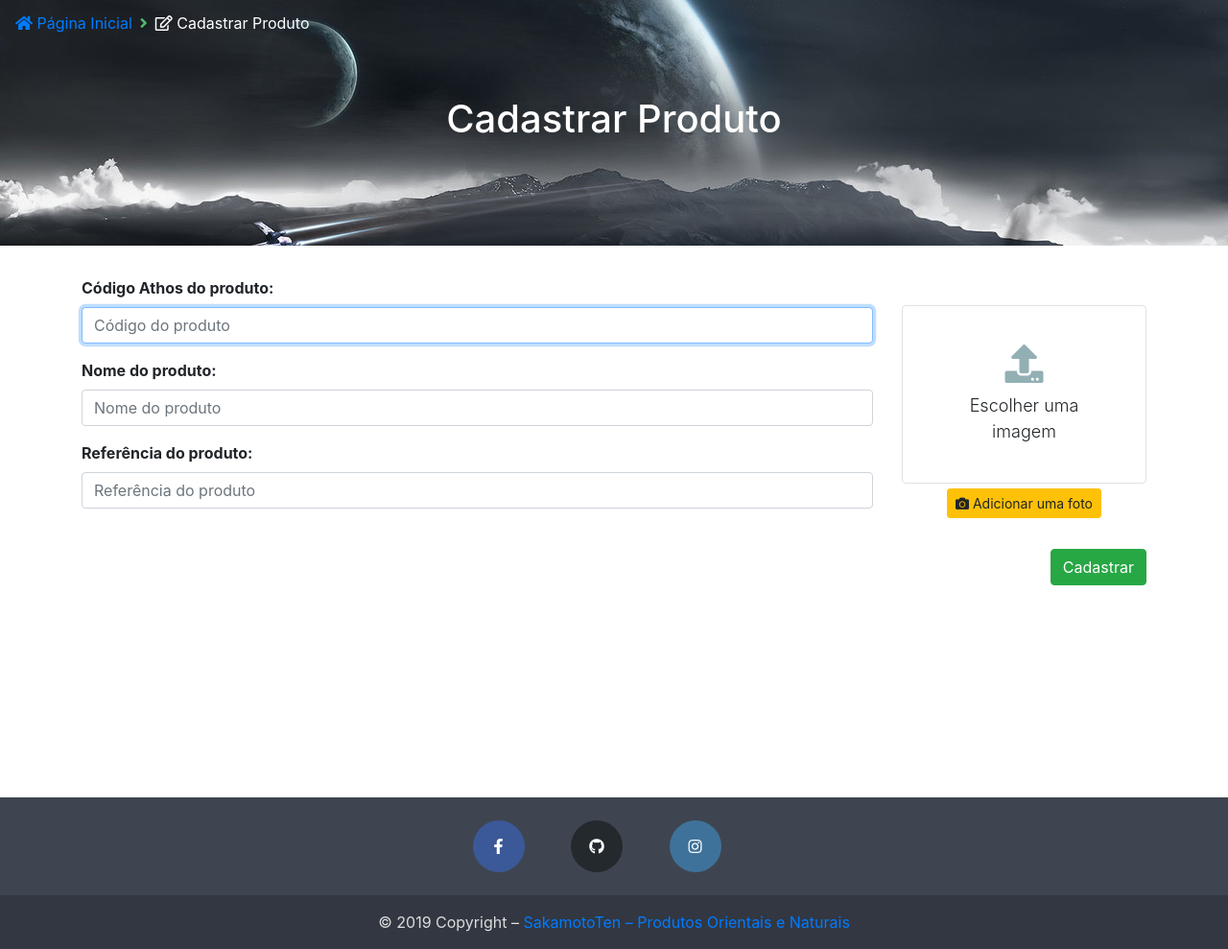
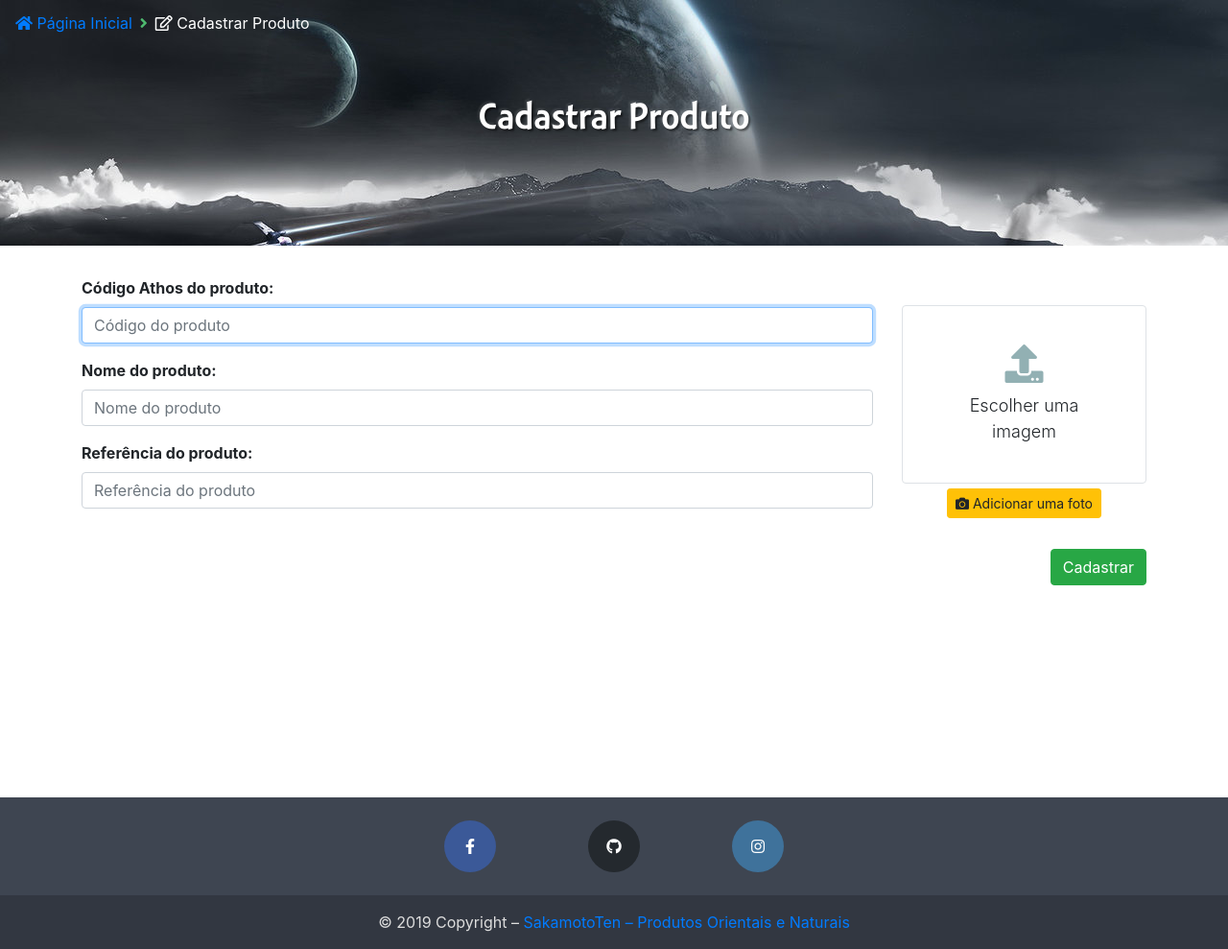
Before and after one commit to leandro1st/nfe, a PHP site: page /cadastrar/ in a window 1280 px wide. Shown: the part 61-1050 px from the top of the page at 96% size. Run offline with PHP 8.4, Linux system fonts and the light colour scheme; some libraries are stand-ins or nearby versions.

Commit message:
centralizando os elementos do footer, alterando fonte dos títulos, pequenos ajustes

```diff
--- a/cadastrar/cadastrar_produto.php
+++ b/cadastrar/cadastrar_produto.php
@@ -40,7 +40,7 @@ if (!isset($_POST['nome'])) {
                     <div class="modal-content">
                         <div class="modal-header">
                             <h4 class="modal-title" id="modalTitle">
-                                <font class="text-warning"><?php echo $n . " já existe!" ?></font>
+                                <span class="text-warning"><?php echo $n . " já existe!" ?></span>
                             </h4>
                             <button type="button" class="close" data-dismiss="modal" aria-label="Close" onclick="window.location.replace('./')">
                                 <span aria-hidden="true">&times;</span>
@@ -63,7 +63,7 @@ if (!isset($_POST['nome'])) {
                     <div class="modal-content">
                         <div class="modal-header">
                             <h4 class="modal-title" id="modalTitle" style="word-break: break-word">
-                                <font class="text-success"><?php echo $n . " cadastrado com sucesso!" ?></font>
+                                <span class="text-success"><?php echo $n . " cadastrado com sucesso!" ?></span>
                             </h4>
                             <button type="button" class="close" data-dismiss="modal" aria-label="Close" onclick="window.location.replace('./')">
                                 <span aria-hidden="true">&times;</span>
--- a/cadastrar/index.php
+++ b/cadastrar/index.php
@@ -110,9 +110,7 @@
         </ol>
     </nav>
     <div class="jumbotron" style="background-image: url('../imagens/wallpaper.jpg'); background-size: cover; background-position: center; padding: 100px; border-radius: 0">
-        <center>
-            <h1 style="color: white">Cadastrar Produto</h1>
-        </center>
+        <h1 class="text-center montara">Cadastrar Produto</h1>
     </div>
     <main class="container">
         <form id="form_cadastrar" method="POST" action="cadastrar_produto.php" class="needs-validation" novalidate enctype="multipart/form-data">
@@ -177,13 +175,19 @@
     <footer class="footer" style="margin-bottom: -250px">
         <!-- Footer Elements -->
         <div style="background-color: #3e4551; padding: 16px">
-            <center>
-                <div class="row" style="display: inline-block">
-                    <a href="https://www.facebook.com/sakamototen/" class="btn-social btn-facebook" style="margin-right: 40px;"><i class="fab fa-facebook-f"></i></a>
-                    <a href="https://github.com/leandro1st" class="btn-social btn-github" style="margin-right: 40px;"><i class="fab fa-github"></i></a>
-                    <a href="https://www.instagram.com/sakamototen/" class="btn-social btn-instagram" style="margin-right: 40px;"><i class="fab fa-instagram"></i></a>
+            <div class="container-fluid">
+                <div class="row">
+                    <div class="col-md-2 offset-md-3 text-right">
+                        <a href="https://www.facebook.com/sakamototen/" class="btn-social btn-facebook"><i class="fab fa-facebook-f"></i></a>
+                    </div>
+                    <div class="col-md-2 text-center">
+                        <a href="https://github.com/leandro1st" class="btn-social btn-github"><i class="fab fa-github"></i></a>
+                    </div>
+                    <div class="col-md-2">
+                        <a href="https://www.instagram.com/sakamototen/" class="btn-social btn-instagram"><i class="fab fa-instagram"></i></a>
+                    </div>
                 </div>
-            </center>
+            </div>
         </div>
         <!-- Footer Elements -->
         <!-- Copyright -->
--- a/excluir/zerar.php
+++ b/excluir/zerar.php
@@ -34,7 +34,7 @@ $zerar_observacao = mysqli_query($connect, "UPDATE $observacao SET $ultima_data
             <div class="modal-content">
                 <div class="modal-header">
                     <h4 class="modal-title" id="modalTitle">
-                        <font class="text-success"><?php echo $contador . " registro(s) zerado(s) com sucesso!" ?></font>
+                        <span class="text-success"><?php echo $contador . " registro(s) zerado(s) com sucesso!" ?></span>
                     </h4>
                     <button type="button" class="close" data-dismiss="modal" aria-label="Close" onclick="window.location.replace('../')">
                         <span aria-hidden="true">&times;</span>
--- a/externo/style.css
+++ b/externo/style.css
@@ -204,3 +204,16 @@ a:link {
 .table>tbody>tr>td {
     vertical-align: middle;
 }
+
+/* custom font css */
+@font-face {
+    font-family: 'Montara';
+    src: url('../externo/Montara-Gothic.otf');
+}
+
+.montara {
+    font-family: 'Montara';
+    color: #FFFFFF;
+    background: transparent;
+    text-shadow: -2px -2px 2px rgba(255, 255, 255, .1), 2px 2px 2px rgba(0, 0, 0, .5);
+}
--- a/pesquisar/pesquisar_autocomplete.php
+++ b/pesquisar/pesquisar_autocomplete.php
@@ -38,7 +38,7 @@ if (isset($_GET["term"])) {
             $extensions = array("jpeg", "jpg", "png", "gif", "webp");
 
             if (($file_ext == "") || (in_array($file_ext, $extensions) === false)) {
-                $temp_array['label'] = '<div class="row" style="margin: 0; display: flex; justify-content: center; align-items: center"><div class="col-4"><fieldset id="sem_imagem" class="img-thumbnail text-center" style="padding: 15px 0px 10px 0px; background-color: #575759"><div><i class="fas fa-image" style="font-size: 25px; color: white"></i></fieldset></div><div class="col" style="word-wrap: break-word;">' . $row['nome'] . '</div></div>';
+                $temp_array['label'] = '<div class="row" style="margin: 0; display: flex; justify-content: center; align-items: center"><div class="col-4"><fieldset id="sem_imagem" class="img-thumbnail text-center" style="padding: 15px 0px 10px 0px; background-color: #575759"><div><i class="fas fa-image text-white" style="font-size: 25px"></i></fieldset></div><div class="col" style="word-wrap: break-word;">' . $row['nome'] . '</div></div>';
             } else {
                 $temp_array['label'] = '<div class="row" style="margin: 0; display: flex; justify-content: center; align-items: center"><div class="col-4"><img src="../produtos/' . $row['imagem'] . '" width="70"></div><div class="col" style="word-wrap: break-word">' . $row['nome'] . '</div></div>';
             }
--- a/pesquisar/pesquisar_autocomplete_index.php
+++ b/pesquisar/pesquisar_autocomplete_index.php
@@ -38,7 +38,7 @@ if (isset($_GET["term"])) {
             $extensions = array("jpeg", "jpg", "png", "gif", "webp");
 
             if (($file_ext == "") || (in_array($file_ext, $extensions) === false)) {
-                $temp_array['label'] = '<div class="row" style="margin: 0; display: flex; justify-content: center; align-items: center"><div class="col-4"><fieldset id="sem_imagem" class="img-thumbnail text-center" style="padding: 15px 0px 10px 0px; background-color: #575759"><div><i class="fas fa-image" style="font-size: 25px; color: white"></i></fieldset></div><div class="col" style="word-wrap: break-word">' . $row['nome'] . '</div></div>';
+                $temp_array['label'] = '<div class="row" style="margin: 0; display: flex; justify-content: center; align-items: center"><div class="col-4"><fieldset id="sem_imagem" class="img-thumbnail text-center" style="padding: 15px 0px 10px 0px; background-color: #575759"><div><i class="fas fa-image text-white" style="font-size: 25px"></i></fieldset></div><div class="col" style="word-wrap: break-word">' . $row['nome'] . '</div></div>';
             } else {
                 $temp_array['label'] = '<div class="row" style="margin: 0; display: flex; justify-content: center; align-items: center"><div class="col-4"><img src="produtos/' . $row['imagem'] . '" width="70"></div><div class="col" style="word-wrap: break-word">' . $row['nome'] . '</div></div>';
             }
```
Also changed, not shown: alterar/index.php (+17 -13 lines), excluir/index.php (+18 -14 lines), index.php (+15 -11 lines), externo/Montara-Gothic.otf (added).
